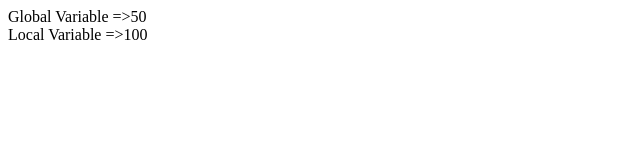
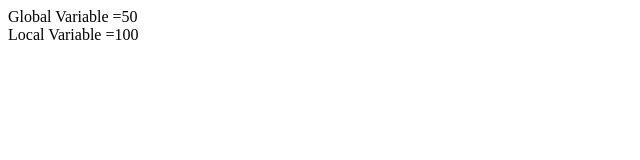
Before and after one commit to raju8986/javaScript-Variables, a plain HTML site: page index.html in a window 1280 px wide. Shown: the full height of the page, 0-640 px from the left. Drawn offline with Linux system fonts and the light colour scheme.

Commit message:
Update index.html

```diff
--- a/index.html
+++ b/index.html
@@ -13,14 +13,14 @@
         //function b with global variable
         var data = "50";
         function a() {
-            document.write("Global Variable =>");
+            document.write("Global Variable =");
             document.writeln(data);
         }
 //functio b with local variable
         function b() {
             var data = "100";
             document.write("<br>")
-            document.write("Local Variable =>");
+            document.write("Local Variable =");
             document.writeln(data);
         }
         a();
```
